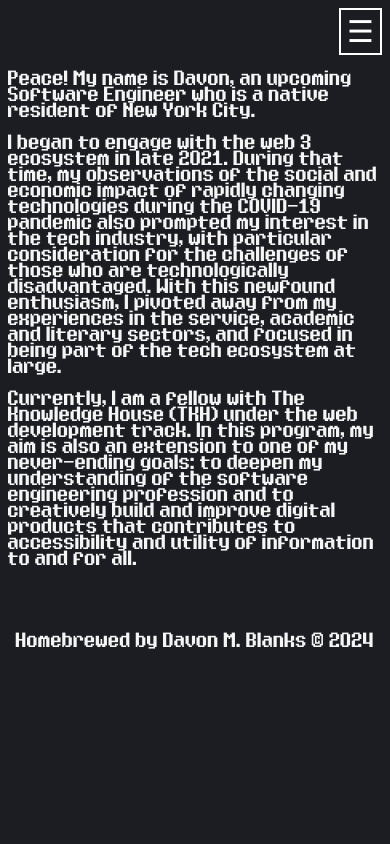
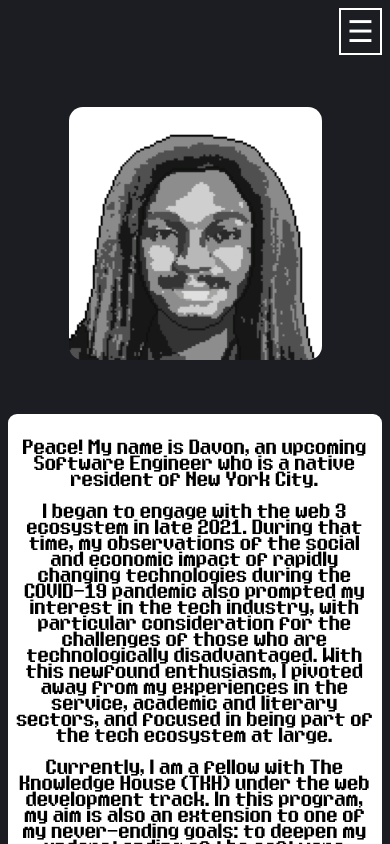
Before and after one commit to davonbl/davonbl-portfolio-v2, a React (Vite) app: page /about in a window 390 px wide. Shown: the top 844 px of the page. Built offline with nearby package versions, Linux system fonts and the light colour scheme.

Commit message:
added responsiveness on the about page and added a image

```diff
--- /dev/null
+++ b/src/assets/styles/About.css
@@ -0,0 +1,46 @@
+.about-me__photo, .about-me__info{
+    text-align: center;
+}
+
+.about-me__photo-edit{
+    border-radius: .875rem;
+    height: 15.8125rem;
+    margin: 3.25rem auto;
+}
+
+.about-me__info{
+    background-color: white;
+    color: black;
+    border-radius: 9px;
+    padding-top: 10px;
+    padding-bottom: 10px;
+    padding-right: 5px;
+    padding-left: 5px;
+}
+
+/****************
+
+  BreakPoints
+
+****************/
+
+/* 640 pixels for tablet  */
+
+
+@media screen and (min-width: 40rem ) {
+    .about-me{
+        display: flex;
+        flex-direction: row-reverse;
+        gap: 10px;
+    }
+}
+
+/* 1280 pixels/ 80rem for desktop  */
+@media screen and (min-width: 80rem){
+
+}
+
+/* Big display */
+@media screen and (min-width: 160rem ) {
+
+}
--- a/src/components/About.jsx
+++ b/src/components/About.jsx
@@ -1,8 +1,15 @@
 
+import dmbImg from '../assets/styles/images/dmb-in-pixel.png'
+import '../assets/styles/About.css'
 
 const About = () => {
     return (
         <>
+            <section className='about-me'>
+                <div className = 'about-me__photo'>
+                    <img className = 'about-me__photo-edit' src ={dmbImg}/>
+                </div>
+                <div className='about-me__info'>
                     <p>
                         Peace! My name is Davon, an upcoming Software Engineer who is
                         a native resident of New York City.
@@ -21,6 +28,8 @@ const About = () => {
                         of the software engineering profession and to creatively build and improve digital products that
                         contributes to accessibility and utility of information to and for all.
                     </p>
+                </div>
+            </section>
         </>
     )
 }
```
Also changed, not shown: src/assets/styles/images/dmb-1.jpeg (deleted), src/assets/styles/images/dmb-2.jpeg (deleted). Lines whose indentation alone changed are shown as unchanged.
